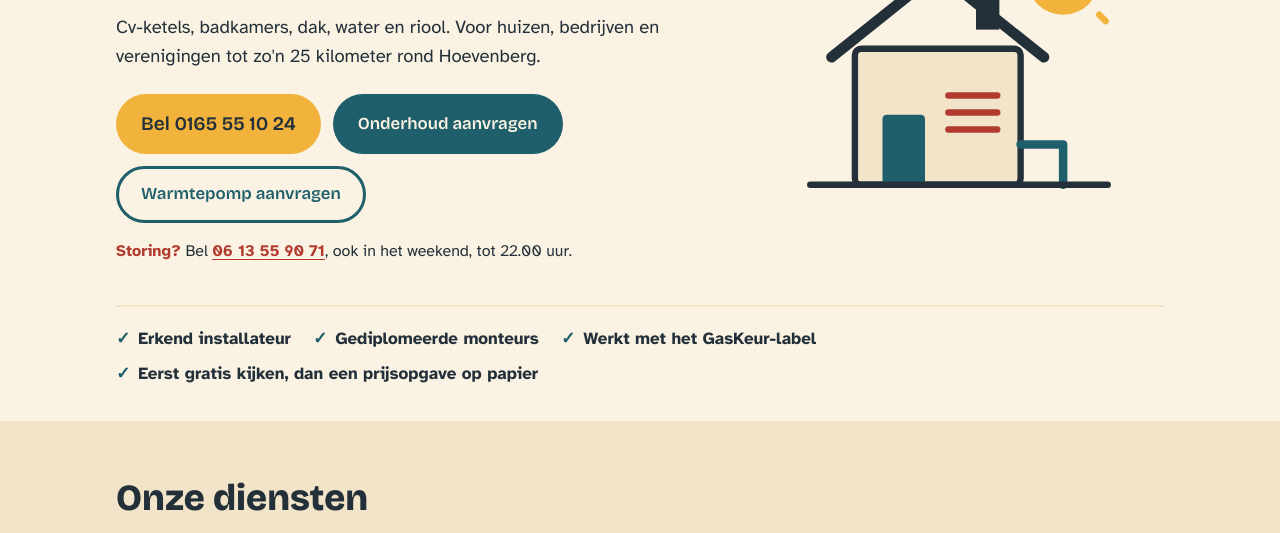
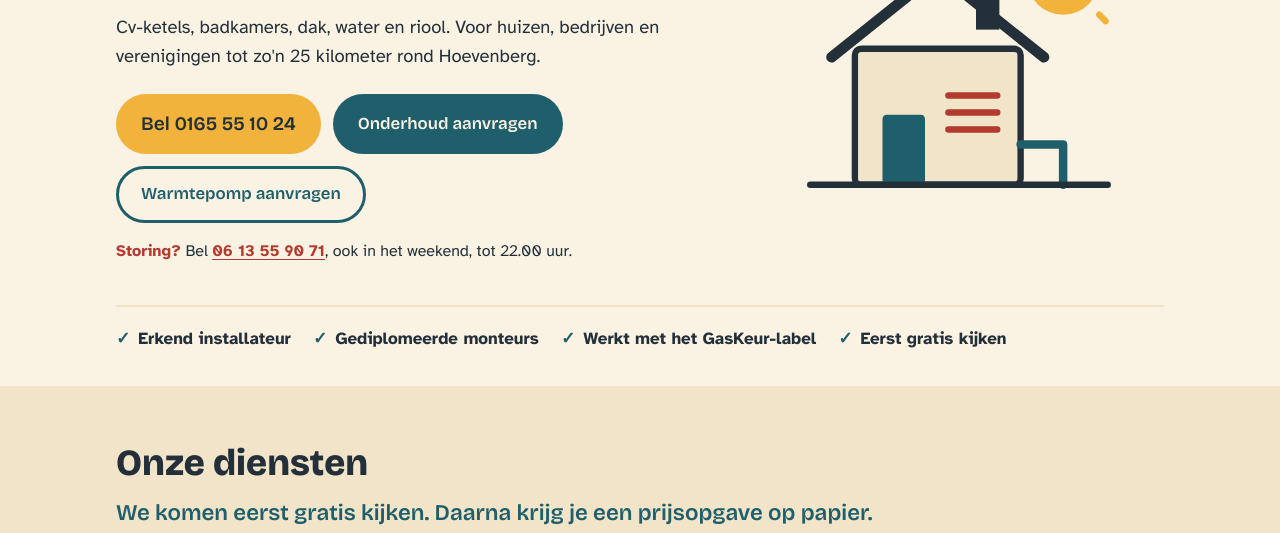
Before and after one commit to OTPoutsma/Website_practice, a plain HTML site: page index.html in a window 1280 px wide. Shown: the part 267-800 px from the top of the page. Drawn offline with nearby package versions, Linux system fonts and the light colour scheme.

Commit message:
Verplaats de belofte over de prijsopgave naar een subkop bij Onze diensten
Daar leest een bezoeker het op het moment dat die bekijkt wat het
bedrijf doet; in het welkomstblok blijft alleen "Eerst gratis kijken".

Co-Authored-By: Claude Opus 5.5 <noreply@anthropic.com>

```diff
--- a/index.html
+++ b/index.html
@@ -84,7 +84,7 @@
         <li>Erkend installateur</li>
         <li>Gediplomeerde monteurs</li>
         <li>Werkt met het GasKeur-label</li>
-        <li>Eerst gratis kijken, dan een prijsopgave op papier</li>
+        <li>Eerst gratis kijken</li>
       </ul>
     </div>
   </section>
@@ -93,6 +93,7 @@
   <section id="diensten" class="sectie sectie--zand">
     <div class="wrap">
       <h2>Onze diensten</h2>
+      <p class="subkop">We komen eerst gratis kijken. Daarna krijg je een prijsopgave op papier.</p>
       <dl class="diensten">
         <div>
           <dt><a href="#cv-ketels">Cv-ketels</a></dt>
--- a/style.css
+++ b/style.css
@@ -141,6 +141,11 @@ a:hover { text-decoration-thickness: 2px; }
 }
 
 /* Diensten als lijst */
+.subkop {
+  font-family: var(--kop); font-weight: 600;
+  font-size: clamp(1.15rem, 3.5vw, 1.4rem); line-height: 1.3;
+  color: var(--petrol); max-width: 40em; margin: -.2em 0 1.2em;
+}
 .diensten { margin: 0; display: grid; gap: 0; }
 .diensten > div { padding: 16px 0; border-bottom: 2px solid rgba(35, 48, 58, .15); }
 .diensten > div:last-child { border-bottom: 0; }
```
